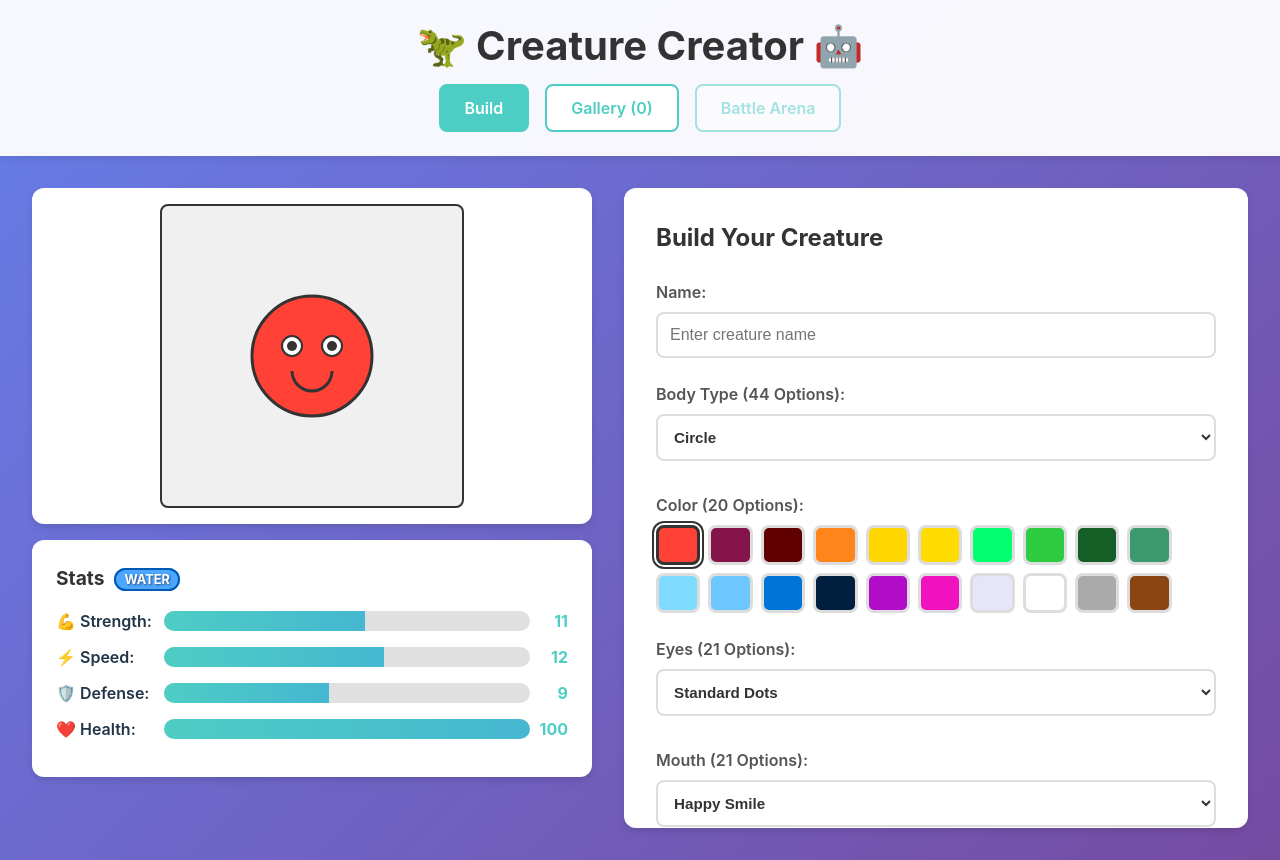
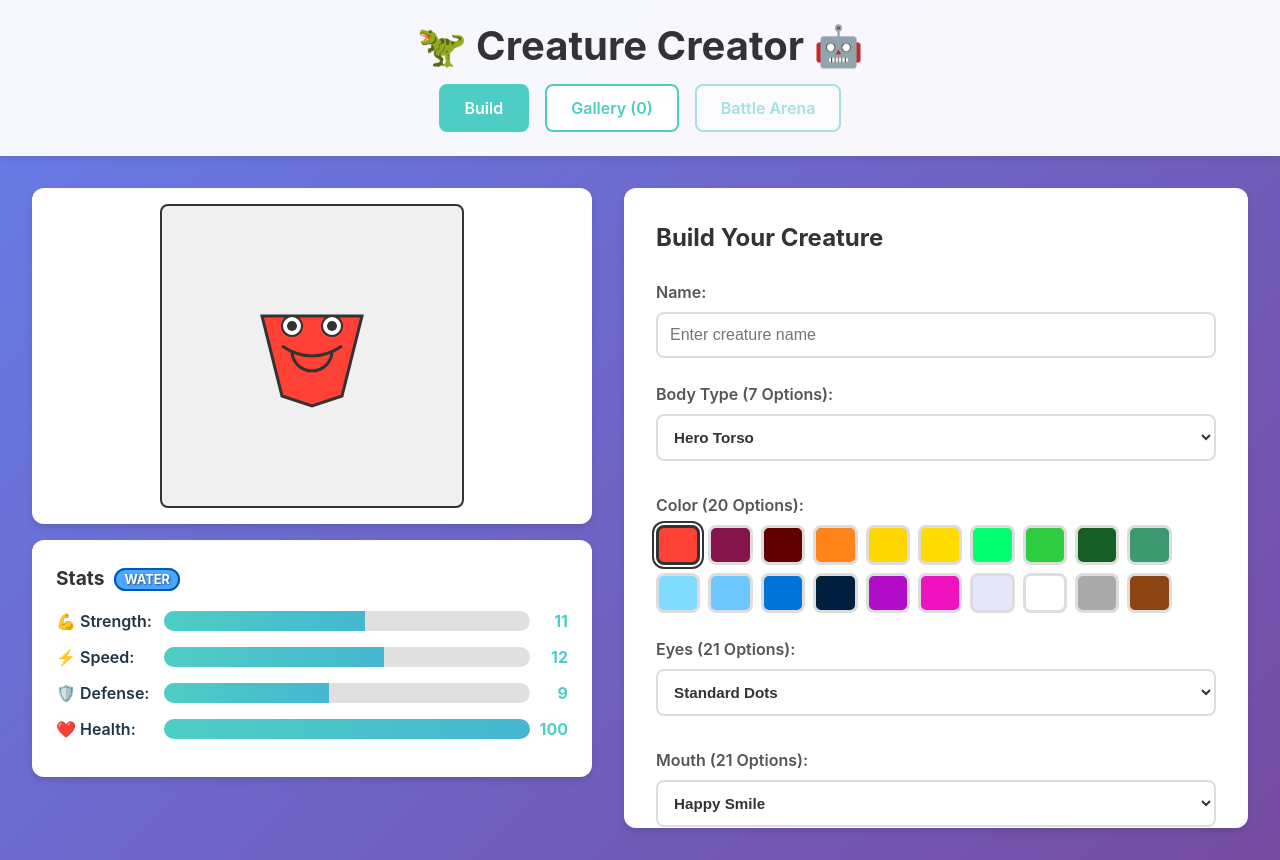
Before and after one commit to banderon1/activitydays, a React (Vite) app: page / in a window 1280 px wide. Built offline with nearby package versions, Linux system fonts and the light colour scheme.

Commit message:
feat: implement Body Overhaul with Archetypes and Anchor System

```diff
--- a/src/components/CreatureBuilder.jsx
+++ b/src/components/CreatureBuilder.jsx
@@ -198,7 +198,8 @@ function CreatureBuilder({ onSave }) {
       points: currentBodyData.points,
       sides: currentBodyData.sides,
       roughness: currentBodyData.roughness,
-      fluffiness: currentBodyData.fluffiness
+      fluffiness: currentBodyData.fluffiness,
+      anchors: currentBodyData.anchors // Pass explicit anchors
     },
     eyeProps: {
       type: currentEyeData.type,
--- a/src/components/CreatureCanvas.jsx
+++ b/src/components/CreatureCanvas.jsx
@@ -60,152 +60,103 @@ function CreatureCanvas({ creature, size = 300 }) {
     ctx.save()
     ctx.translate(150, 150)
 
-    // Default to 'circle' if no bodyProps (fallback)
     const bodyProps = creature.bodyProps || {}
-    const type = bodyProps.type || creature.bodyType.split('_')[0] || 'round' // Fallback for old saves
+    const type = bodyProps.type || 'hero' // Default
 
     switch (type) {
-      case 'circle': // basic_round falls here
-      case 'round':
+      // 1. HERO TORSO
+      case 'hero':
+        // Trapezoid torso
         ctx.beginPath()
-        ctx.arc(0, 0, 60, 0, Math.PI * 2)
-        ctx.fill()
-        ctx.stroke()
-        break
-      case 'square':
-        ctx.fillRect(-60, -60, 120, 120)
-        ctx.strokeRect(-60, -60, 120, 120)
-        break
-      case 'triangle':
-        ctx.beginPath()
-        ctx.moveTo(0, -70)
-        ctx.lineTo(-60, 50)
-        ctx.lineTo(60, 50)
+        ctx.moveTo(-50, -40) // Shoulder L
+        ctx.lineTo(50, -40)  // Shoulder R
+        ctx.lineTo(30, 40)   // Waist R
+        ctx.lineTo(0, 50)    // Crotch
+        ctx.lineTo(-30, 40)  // Waist L
         ctx.closePath()
-        ctx.fill()
-        ctx.stroke()
-        break
-      case 'blob':
-        ctx.beginPath()
-        ctx.ellipse(0, 0, 70, 50, 0, 0, Math.PI * 2)
-        ctx.fill()
-        ctx.stroke()
+        ctx.fill(); ctx.stroke()
+        // Pecs detail
+        ctx.beginPath(); ctx.moveTo(-30, -10); ctx.quadraticCurveTo(0, 10, 30, -10); ctx.stroke()
         break
 
-      // Parametric Star
-      case 'star':
+      // 2. MECH CHASSIS
+      case 'mech':
+        ctx.fillStyle = '#b3b3b3'; // Industrial Grey override (or keep user color? Let's use user color but darken)
+        ctx.fillStyle = creature.color;
+        // Hexagonal Chest
         ctx.beginPath()
-        const points = bodyProps.points || 5
-        // Outer radius 80, inner radius depends on 'spikiness' usually but 35 is good default
-        const outerRadius = 80
-        const innerRadius = 35
-        for (let i = 0; i < points; i++) {
-          const angleOuter = (18 + i * (360 / points)) * Math.PI / 180
-          const angleInner = (18 + (i + 0.5) * (360 / points)) * Math.PI / 180 // half step set
-
-          // Actually standard star logic
-          ctx.lineTo(Math.cos(angleOuter) * outerRadius, -Math.sin(angleOuter) * outerRadius)
-          ctx.lineTo(Math.cos(angleInner) * innerRadius, -Math.sin(angleInner) * innerRadius)
-        }
+        ctx.moveTo(-40, -50); ctx.lineTo(40, -50)
+        ctx.lineTo(60, -10); ctx.lineTo(40, 50)
+        ctx.lineTo(-40, 50); ctx.lineTo(-60, -10)
         ctx.closePath()
-        ctx.fill()
-        ctx.stroke()
+        ctx.fill(); ctx.stroke()
+        // Vents
+        ctx.fillStyle = '#333';
+        ctx.fillRect(-20, 10, 40, 5)
+        ctx.fillRect(-20, 20, 40, 5)
         break
 
-      // Parametric Polygon
-      case 'polygon':
+      // 3. BEAST BODY (Quadruped)
+      case 'beast':
+        // Horizontal Oval
         ctx.beginPath()
-        const sides = bodyProps.sides || 6
-        const radius = 70
-        for (let i = 0; i < sides; i++) {
-          const angle = (i * (360 / sides)) * Math.PI / 180
-          ctx.lineTo(Math.cos(angle) * radius, Math.sin(angle) * radius)
-        }
-        ctx.closePath()
-        ctx.fill()
-        ctx.stroke()
+        ctx.ellipse(0, 10, 60, 40, 0, 0, Math.PI * 2)
+        ctx.fill(); ctx.stroke()
+        // Flank muscle
+        ctx.beginPath(); ctx.arc(-30, 10, 20, 0, Math.PI, true); ctx.stroke();
         break
 
-      // Parametric Rock
-      case 'rock':
-        // Seed-based jagged look would be ideal, but for now we use roughness to add variation
-        // Since we don't have a stable random seed per creature in this view without re-generating on each render,
-        // we will use a deterministic approach based on roughness + index
+      // 4. INSECT THORAX
+      case 'insect':
+        // Segmented
+        ctx.beginPath(); ctx.ellipse(0, -20, 40, 30, 0, 0, Math.PI * 2); ctx.fill(); ctx.stroke() // Upper
+        ctx.beginPath(); ctx.ellipse(0, 30, 35, 40, 0, 0, Math.PI * 2); ctx.fill(); ctx.stroke() // Abdomen
+        break
+
+      // 5. SLIME CORE
+      case 'slime':
         ctx.beginPath()
-        const roughness = bodyProps.roughness || 1
-        const rockRadius = 70
-        const rockPoints = 8 + roughness // More points for detailed rocks
+        ctx.moveTo(-40, -30)
+        ctx.bezierCurveTo(-60, -10, -50, 50, 0, 60)
+        ctx.bezierCurveTo(50, 50, 60, -10, 40, -30)
+        ctx.quadraticCurveTo(0, -50, -40, -30)
+        ctx.fill(); ctx.stroke()
+        // Bubbles inside
+        ctx.fillStyle = 'rgba(255,255,255,0.3)'
+        ctx.beginPath(); ctx.arc(-20, 0, 5, 0, Math.PI * 2); ctx.fill()
+        ctx.beginPath(); ctx.arc(20, 20, 8, 0, Math.PI * 2); ctx.fill()
+        break
 
-        for (let i = 0; i < rockPoints; i++) {
-          const angle = (i * (360 / rockPoints)) * Math.PI / 180
-          // Create some deterministic variance
-          const variance = Math.sin(i * 3 + roughness) * (roughness * 4)
-          const r = rockRadius + variance
+      // 6. GEODE (Rock)
+      case 'geode':
+        ctx.beginPath()
+        ctx.moveTo(-40, -50); ctx.lineTo(30, -60)
+        ctx.lineTo(60, -10); ctx.lineTo(40, 60)
+        ctx.lineTo(-30, 50); ctx.lineTo(-60, 0)
+        ctx.closePath()
+        ctx.fill(); ctx.stroke()
+        // Crystal center
+        ctx.fillStyle = '#bdf';
+        ctx.beginPath(); ctx.moveTo(-10, -10); ctx.lineTo(10, 10); ctx.lineTo(20, -5); ctx.fill();
+        break
+
+      // 7. NOVA CORE (Star)
+      case 'nova':
+        ctx.beginPath()
+        for (let i = 0; i < 8; i++) {
+          const angle = (i * 45) * Math.PI / 180
+          const r = i % 2 === 0 ? 60 : 30
           ctx.lineTo(Math.cos(angle) * r, Math.sin(angle) * r)
         }
         ctx.closePath()
-        ctx.fill()
-        ctx.stroke()
-        // Cracks
-        if (roughness > 3) {
-          ctx.moveTo(-10, -10)
-          ctx.lineTo(10, 10)
-          ctx.lineTo(20 + roughness, 5)
-          ctx.stroke()
-        }
+        ctx.fill(); ctx.stroke()
         break
 
-      // Parametric Cloud
-      case 'cloud':
-        // Fluffiness determines number of puffs
-        const fluffiness = bodyProps.fluffiness || 5
-        const puffCount = 5 + Math.ceil(fluffiness / 2)
-
-        // Draw central mass
+      default:
+        // Fallback Circle
         ctx.beginPath()
-        ctx.arc(0, 0, 40, 0, Math.PI * 2)
-        ctx.fill()
-
-        // Draw surrounding puffs
-        for (let i = 0; i < puffCount; i++) {
-          const angle = (i * (360 / puffCount)) * Math.PI / 180
-          const d = 40 // distance from center
-          const puffSize = 25 + (i % 2) * 10 // alternate size
-
-          const px = Math.cos(angle) * d
-          const py = Math.sin(angle) * d
-
-          ctx.beginPath()
-          ctx.arc(px, py, puffSize, 0, Math.PI * 2)
-          ctx.fill()
-          ctx.stroke()
-        }
-        // Redraw center to cover inner strokes if needed?
-        // Actually clouds usually look better merged.
-        // To merge properly in 2D canvas without composite operations is tricky for outline.
-        // Simplified: Draw all filled circles first, then stroke the whole path?
-        // Or just let them overlap. The current implementation draws strokes inside which looks messy.
-        // Improved Cloud:
-        ctx.fillStyle = creature.color
-        // We need a path describing the union for the stroke.
-        // For simplicity in this quick refactor, we just draw overlapping filled circles
-        // but that leaves internal strokes if we stroke each one.
-        // Let's rely on just drawing them all.
-        break
-
-      case 'ghost':
-        ctx.beginPath()
-        ctx.arc(0, -20, 60, Math.PI, 0)
-        ctx.lineTo(60, 60)
-        // Wavy bottom
-        for (let i = 1; i <= 6; i++) {
-          ctx.lineTo(60 - (20 * i), (i % 2 == 0) ? 60 : 50)
-        }
-        ctx.lineTo(-60, 60)
-        ctx.closePath()
-        ctx.fill()
-        ctx.stroke()
-        break
+        ctx.arc(0, 0, 50, 0, Math.PI * 2)
+        ctx.fill(); ctx.stroke()
     }
 
     ctx.restore()
@@ -213,7 +164,9 @@ function CreatureCanvas({ creature, size = 300 }) {
 
   const drawEyes = (ctx, creature) => {
     ctx.save()
-    ctx.translate(150, 140)
+    // Use Face Anchor if available, else default
+    const anchor = creature.bodyProps?.anchors?.face || { x: 0, y: -10 }
+    ctx.translate(150 + anchor.x, 150 + anchor.y)
 
     // Determine eye render type and props
     const eyeProps = creature.eyeProps || {}
@@ -298,7 +251,9 @@ function CreatureCanvas({ creature, size = 300 }) {
 
   const drawMouth = (ctx, creature) => {
     ctx.save()
-    ctx.translate(150, 165)
+    // Use Face Anchor, then offset down slightly for mouth
+    const anchor = creature.bodyProps?.anchors?.face || { x: 0, y: -10 }
+    ctx.translate(150 + anchor.x, 150 + anchor.y + 25)
     ctx.strokeStyle = '#333'
     ctx.fillStyle = '#333'
     ctx.lineWidth = 3
@@ -452,7 +407,13 @@ function CreatureCanvas({ creature, size = 300 }) {
 
   const drawArms = (ctx, creature) => {
     ctx.save()
+    // Base translate to center, then we use anchors relative to 0,0
     ctx.translate(150, 150)
+
+    // Anchors
+    const anchors = creature.bodyProps?.anchors || { armL: { x: -50, y: 0 }, armR: { x: 50, y: 0 } }
+    const { armL, armR } = anchors
+
     ctx.strokeStyle = creature.color
     ctx.fillStyle = creature.color
     ctx.lineWidth = 10
@@ -467,9 +428,9 @@ function CreatureCanvas({ creature, size = 300 }) {
         break
       case 'small': // Stick
         // Left
-        ctx.beginPath(); ctx.moveTo(-50, 0); ctx.lineTo(-70, 10); ctx.stroke();
+        ctx.beginPath(); ctx.moveTo(armL.x, armL.y); ctx.lineTo(armL.x - 20, armL.y + 10); ctx.stroke();
         // Right
-        ctx.beginPath(); ctx.moveTo(50, 0); ctx.lineTo(70, 10); ctx.stroke();
+        ctx.beginPath(); ctx.moveTo(armR.x, armR.y); ctx.lineTo(armR.x + 20, armR.y + 10); ctx.stroke();
         break
       case 'noodle': // Wavy
         // Left
@@ -486,18 +447,18 @@ function CreatureCanvas({ creature, size = 300 }) {
       case 'fat':
         ctx.lineWidth = 20;
         // Left
-        ctx.beginPath(); ctx.moveTo(-45, 0); ctx.lineTo(-75, 10); ctx.stroke();
+        ctx.beginPath(); ctx.moveTo(armL.x, armL.y); ctx.lineTo(armL.x - 30, armL.y + 10); ctx.stroke();
         // Right
-        ctx.beginPath(); ctx.moveTo(45, 0); ctx.lineTo(75, 10); ctx.stroke();
+        ctx.beginPath(); ctx.moveTo(armR.x, armR.y); ctx.lineTo(armR.x + 30, armR.y + 10); ctx.stroke();
         break
 
       // --- MUSCLE ---
       case 'muscle': // Brawny
         ctx.lineWidth = 15;
         // Left flex
-        ctx.beginPath(); ctx.moveTo(-50, 0); ctx.lineTo(-80, -20); ctx.lineTo(-90, -50); ctx.stroke();
+        ctx.beginPath(); ctx.moveTo(armL.x, armL.y); ctx.lineTo(armL.x - 30, armL.y - 20); ctx.lineTo(armL.x - 40, armL.y - 50); ctx.stroke();
         // Right flex
-        ctx.beginPath(); ctx.moveTo(50, 0); ctx.lineTo(80, -20); ctx.lineTo(90, -50); ctx.stroke();
+        ctx.beginPath(); ctx.moveTo(armR.x, armR.y); ctx.lineTo(armR.x + 30, armR.y - 20); ctx.lineTo(armR.x + 40, armR.y - 50); ctx.stroke();
         break
       case 'ripped': // Veiny/Angular
         ctx.lineWidth = 12;
@@ -515,12 +476,12 @@ function CreatureCanvas({ creature, size = 300 }) {
       case 'gloves': // Boxer
         ctx.lineWidth = 10;
         // Arms
-        ctx.beginPath(); ctx.moveTo(-50, 0); ctx.lineTo(-80, 10); ctx.stroke();
-        ctx.beginPath(); ctx.moveTo(50, 0); ctx.lineTo(80, 10); ctx.stroke();
+        ctx.beginPath(); ctx.moveTo(armL.x, armL.y); ctx.lineTo(armL.x - 30, armL.y + 10); ctx.stroke();
+        ctx.beginPath(); ctx.moveTo(armR.x, armR.y); ctx.lineTo(armR.x + 30, armR.y + 10); ctx.stroke();
         // Gloves
         ctx.fillStyle = '#ff0000';
-        ctx.beginPath(); ctx.arc(-85, 15, 15, 0, Math.PI * 2); ctx.fill(); ctx.stroke();
-        ctx.beginPath(); ctx.arc(85, 15, 15, 0, Math.PI * 2); ctx.fill(); ctx.stroke();
+        ctx.beginPath(); ctx.arc(armL.x - 35, armL.y + 15, 15, 0, Math.PI * 2); ctx.fill(); ctx.stroke();
+        ctx.beginPath(); ctx.arc(armR.x + 35, armR.y + 15, 15, 0, Math.PI * 2); ctx.fill(); ctx.stroke();
         break
       case 'knuckles':
         ctx.lineWidth = 10;
@@ -665,7 +626,13 @@ function CreatureCanvas({ creature, size = 300 }) {
 
   const drawLegs = (ctx, creature) => {
     ctx.save()
-    ctx.translate(150, 210)
+    // Legs drawn relative to center, using anchor offsets
+    ctx.translate(150, 150)
+
+    // Anchors
+    const anchors = creature.bodyProps?.anchors || { legL: { x: -30, y: 60 }, legR: { x: 30, y: 60 } }
+    const { legL, legR } = anchors
+
     ctx.strokeStyle = creature.color
     ctx.fillStyle = creature.color
     ctx.lineWidth = 10
@@ -680,16 +647,16 @@ function CreatureCanvas({ creature, size = 300 }) {
         break
       case 'stumpy':
         // Left
-        ctx.beginPath(); ctx.moveTo(-30, 0); ctx.lineTo(-30, 20); ctx.stroke();
+        ctx.beginPath(); ctx.moveTo(legL.x, legL.y); ctx.lineTo(legL.x, legL.y + 20); ctx.stroke();
         // Right
-        ctx.beginPath(); ctx.moveTo(30, 0); ctx.lineTo(30, 20); ctx.stroke();
+        ctx.beginPath(); ctx.moveTo(legR.x, legR.y); ctx.lineTo(legR.x, legR.y + 20); ctx.stroke();
         break
       case 'human':
         ctx.lineWidth = 12;
         // Left
-        ctx.beginPath(); ctx.moveTo(-30, 0); ctx.lineTo(-30, 60); ctx.lineTo(-40, 60); ctx.stroke();
+        ctx.beginPath(); ctx.moveTo(legL.x, legL.y); ctx.lineTo(legL.x, legL.y + 60); ctx.lineTo(legL.x - 10, legL.y + 60); ctx.stroke();
         // Right
-        ctx.beginPath(); ctx.moveTo(30, 0); ctx.lineTo(30, 60); ctx.lineTo(40, 60); ctx.stroke();
+        ctx.beginPath(); ctx.moveTo(legR.x, legR.y); ctx.lineTo(legR.x, legR.y + 60); ctx.lineTo(legR.x + 10, legR.y + 60); ctx.stroke();
         break
       case 'stick':
         ctx.lineWidth = 4;
@@ -706,9 +673,9 @@ function CreatureCanvas({ creature, size = 300 }) {
       case 'cat':
         ctx.lineWidth = 10;
         // Left
-        ctx.beginPath(); ctx.moveTo(-30, 0); ctx.quadraticCurveTo(-40, 20, -35, 40); ctx.stroke();
+        ctx.beginPath(); ctx.moveTo(legL.x, legL.y); ctx.quadraticCurveTo(legL.x - 10, legL.y + 20, legL.x - 5, legL.y + 40); ctx.stroke();
         // Right
-        ctx.beginPath(); ctx.moveTo(30, 0); ctx.quadraticCurveTo(40, 20, 35, 40); ctx.stroke();
+        ctx.beginPath(); ctx.moveTo(legR.x, legR.y); ctx.quadraticCurveTo(legR.x + 10, legR.y + 20, legR.x + 5, legR.y + 40); ctx.stroke();
         break
       case 'cheetah':
         ctx.lineWidth = 8;
@@ -730,12 +697,12 @@ function CreatureCanvas({ creature, size = 300 }) {
       case 'wheels':
         ctx.fillStyle = '#333'; ctx.strokeStyle = '#333';
         // Left
-        ctx.beginPath(); ctx.arc(-30, 15, 15, 0, Math.PI * 2); ctx.fill(); ctx.stroke();
-        ctx.fillStyle = '#aaa'; ctx.beginPath(); ctx.arc(-30, 15, 5, 0, Math.PI * 2); ctx.fill();
+        ctx.beginPath(); ctx.arc(legL.x, legL.y + 15, 15, 0, Math.PI * 2); ctx.fill(); ctx.stroke();
+        ctx.fillStyle = '#aaa'; ctx.beginPath(); ctx.arc(legL.x, legL.y + 15, 5, 0, Math.PI * 2); ctx.fill();
         // Right
         ctx.fillStyle = '#333';
-        ctx.beginPath(); ctx.arc(30, 15, 15, 0, Math.PI * 2); ctx.fill(); ctx.stroke();
-        ctx.fillStyle = '#aaa'; ctx.beginPath(); ctx.arc(30, 15, 5, 0, Math.PI * 2); ctx.fill();
+        ctx.beginPath(); ctx.arc(legR.x, legR.y + 15, 15, 0, Math.PI * 2); ctx.fill(); ctx.stroke();
+        ctx.fillStyle = '#aaa'; ctx.beginPath(); ctx.arc(legR.x, legR.y + 15, 5, 0, Math.PI * 2); ctx.fill();
         break
       case 'springs':
         ctx.strokeStyle = '#999'; ctx.lineWidth = 3;
--- a/src/data/creatureData.js
+++ b/src/data/creatureData.js
@@ -1,115 +1,141 @@
 export const generateBodyTypes = () => {
     const types = []
 
-    // Basic Shapes (Water/Balanced)
-    const basicShapes = ['round', 'square', 'triangle', 'blob']
-    const basicNames = {
-        'round': 'Circle',
-        'square': 'Block',
-        'triangle': 'Wedge',
-        'blob': 'Slime'
+    // 1. HERO TORSO (Balanced/Water)
+    // Tapered waist, broad shoulders
+    types.push({
+        id: 'body_hero',
+        name: 'Hero Torso',
+        type: 'hero',
+        element: 'water',
+        stats: { speed: 5, strength: 5, defense: 5 },
+        anchors: {
+            face: { x: 0, y: -30 },
+            armL: { x: -40, y: -25 }, // Shoulder L
+            armR: { x: 40, y: -25 },  // Shoulder R
+            legL: { x: -20, y: 50 },  // Hip L
+            legR: { x: 20, y: 50 },   // Hip R
+            accBack: { x: 0, y: -10 }
         }
-    basicShapes.forEach((shape) => {
-        types.push({
-            id: `basic_${shape}`,
-            name: basicNames[shape],
-            type: shape,
-            element: 'water',
-            stats: { speed: 5, strength: 5, defense: 5 }
-        })
     })
 
-    // Stars (Fire/Fast but Fragile)
-    // 3-12 points
-    const starPrefixes = {
-        3: 'Tri', 4: 'Quad', 5: 'Penta', 6: 'Hexa',
-        7: 'Hepta', 8: 'Octa', 9: 'Nona', 10: 'Deca',
-        11: 'Hendeca', 12: 'Dodeca'
-    }
-    for (let i = 3; i <= 12; i++) {
+    // 2. MECH CHASSIS (Tech/Strong/Slow)
+    // Boxy, angular, industrial
     types.push({
-            id: `star_${i}`,
-            name: `${starPrefixes[i]}star`,
-            type: 'star',
-            element: 'fire',
-            points: i,
-            stats: {
-                speed: 6 + Math.floor(i / 2),
-                strength: 4 + Math.floor(i / 3),
-                defense: 3 - Math.floor(i / 4) // Trade-off: Lower defense
+        id: 'body_mech',
+        name: 'Mech Chassis',
+        type: 'mech',
+        element: 'tech',
+        stats: { speed: 3, strength: 7, defense: 6 },
+        anchors: {
+            face: { x: 0, y: -20 },
+            armL: { x: -50, y: -20 }, // Wide mount
+            armR: { x: 50, y: -20 },
+            legL: { x: -35, y: 45 },  // Wide stance
+            legR: { x: 35, y: 45 },
+            accBack: { x: 0, y: 0 }
         }
     })
-    }
 
-    // Polygons (Tech/Strong but Slow)
-    // 3-12 sides
-    const polyNames = {
-        3: 'Triangle', 4: 'Square', 5: 'Pentagon', 6: 'Hexagon',
-        7: 'Heptagon', 8: 'Octagon', 9: 'Nonagon', 10: 'Decagon',
-        11: 'Hendecagon', 12: 'Dodecagon'
-    }
-    for (let i = 3; i <= 12; i++) {
+    // 3. BEAST BODY (Nature/Fast/Fragile)
+    // Horizontal alignment (Quadruped style)
     types.push({
-            id: `poly_${i}`,
-            name: polyNames[i] || `Polygon-${i}`,
-            type: 'polygon',
-            element: 'tech',
-            sides: i,
-            stats: {
-                defense: 5 + Math.floor(i / 2),
-                strength: 6 + Math.floor(i / 4),
-                speed: 4 - Math.floor(i / 3) // Trade-off: Slower
+        id: 'body_beast',
+        name: 'Beast Body',
+        type: 'beast',
+        element: 'nature',
+        stats: { speed: 8, strength: 4, defense: 3 },
+        anchors: {
+            face: { x: -50, y: -20 }, // Head forward
+            armL: { x: -40, y: 30 },  // Front Leg L (Arms act as front legs)
+            armR: { x: -40, y: 30 },  // Front Leg R (Visual trick or offset?)
+            // Actually, for quadrupeds, arms usually map to front legs.
+            // Let's widen them for 2D side view or front view?
+            // Let's assume Front View for now:
+            armL: { x: -45, y: 20 },
+            armR: { x: 45, y: 20 },
+            legL: { x: -30, y: 40 }, // Back legs
+            legR: { x: 30, y: 40 },
+            accBack: { x: 0, y: -20 }
         }
     })
-    }
 
-    // Rocks (Nature/Tank but Very Slow)
-    // 1-10 roughness
-    // Map roughness to creative names
-    const rockNames = [
-        'Smooth Stone', 'Pebble', 'Cobble', 'Rock',
-        'Boulder', 'Crag', 'Shard', 'Spire',
-        'Monolith', 'Mountain'
-    ]
-    for (let i = 1; i <= 10; i++) {
+    // 4. INSECT THORAX (Fire/Defense/Slow)
+    // Round but segmented
     types.push({
-            id: `rock_${i}`,
-            name: rockNames[i - 1],
-            type: 'rock',
-            element: 'nature',
-            roughness: i,
-            stats: {
-                defense: 8 + Math.floor(i / 2),
-                speed: 2 - Math.floor(i / 3), // Trade-off: Very slow
-                strength: 6
+        id: 'body_insect',
+        name: 'Insect Thorax',
+        type: 'insect',
+        element: 'fire',
+        stats: { speed: 4, strength: 6, defense: 6 },
+        anchors: {
+            face: { x: 0, y: -35 },
+            armL: { x: -35, y: -10 }, // Mid-body
+            armR: { x: 35, y: -10 },
+            legL: { x: -25, y: 40 },
+            legR: { x: 25, y: 40 },
+            accBack: { x: 0, y: -10 }
         }
     })
-    }
 
-    // Clouds (Air -> Water/Fast but Weak)
-    // 1-10 fluffiness
-    const cloudNames = [
-        'Wisp', 'Mist', 'Puff', 'Vapor',
-        'Cloud', 'Cumulus', 'Stratus', 'Nimbus',
-        'Storm', 'Hurricane'
-    ]
-    for (let i = 1; i <= 10; i++) {
+    // 5. SLIME CORE (Water/Balanced/Weird)
+    // Blobby
     types.push({
-            id: `cloud_${i}`,
-            name: cloudNames[i - 1],
-            type: 'cloud',
-            element: 'water', // Using Water for "Air/Cloud" for now
-            fluffiness: i,
-            stats: {
-                speed: 8 + Math.floor(i / 3),
-                defense: 3 + Math.floor(i / 4), // Trade-off: Low defense
-                strength: 3 // Trade-off: Low strength
+        id: 'body_slime',
+        name: 'Slime Core',
+        type: 'slime',
+        element: 'water',
+        stats: { speed: 5, strength: 4, defense: 7 },
+        anchors: {
+            face: { x: 0, y: 0 }, // Center face
+            armL: { x: -45, y: 10 },
+            armR: { x: 45, y: 10 },
+            legL: { x: -20, y: 50 },
+            legR: { x: 20, y: 50 },
+            accBack: { x: 0, y: 0 }
         }
     })
+
+    // 6. GEODE (Nature/Tank)
+    // Rock style
+    types.push({
+        id: 'body_geode',
+        name: 'Living Geode',
+        type: 'geode',
+        element: 'nature',
+        stats: { speed: 2, strength: 8, defense: 8 },
+        anchors: {
+            face: { x: 0, y: -20 },
+            armL: { x: -55, y: 0 },
+            armR: { x: 55, y: 0 },
+            legL: { x: -30, y: 55 },
+            legR: { x: 30, y: 55 },
+            accBack: { x: 0, y: -30 }
         }
+    })
+
+    // 7. STAR CORE (Fire/Fast)
+    // Pointy
+    types.push({
+        id: 'body_star',
+        name: 'Nova Core',
+        type: 'nova',
+        element: 'fire',
+        stats: { speed: 9, strength: 5, defense: 2 },
+        anchors: {
+            face: { x: 0, y: 0 },
+            armL: { x: -30, y: 0 },
+            armR: { x: 30, y: 0 },
+            legL: { x: -20, y: 40 },
+            legR: { x: 20, y: 40 },
+            accBack: { x: 0, y: 0 }
+        }
+    })
 
     return types
 }
+
+
 
 export const bodyTypes = generateBodyTypes()
 
```
Lines whose indentation alone changed are shown as unchanged.
